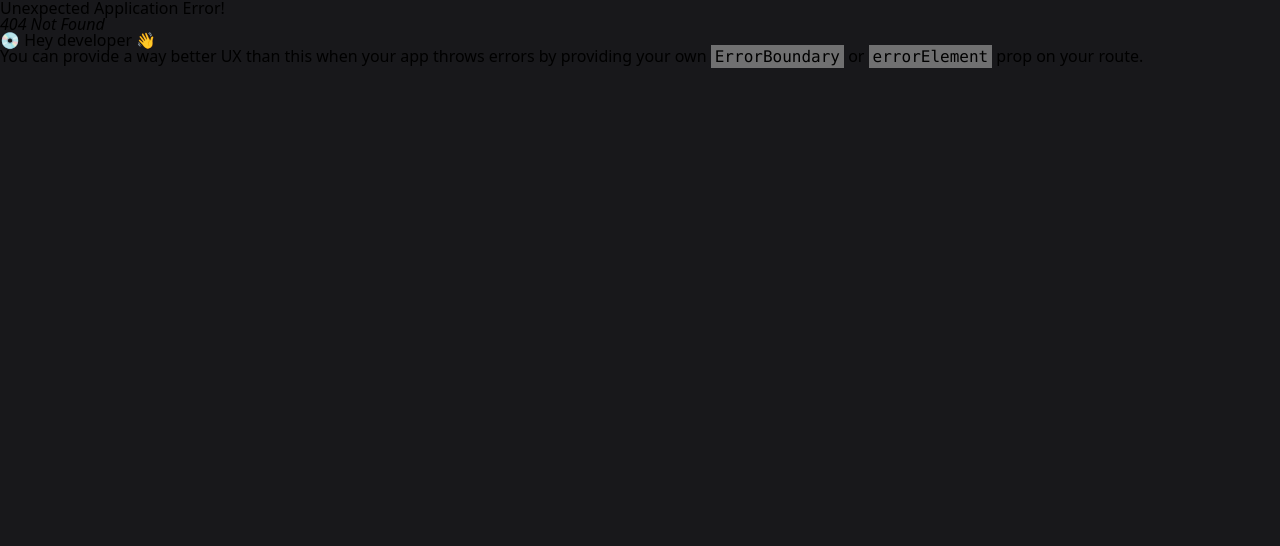
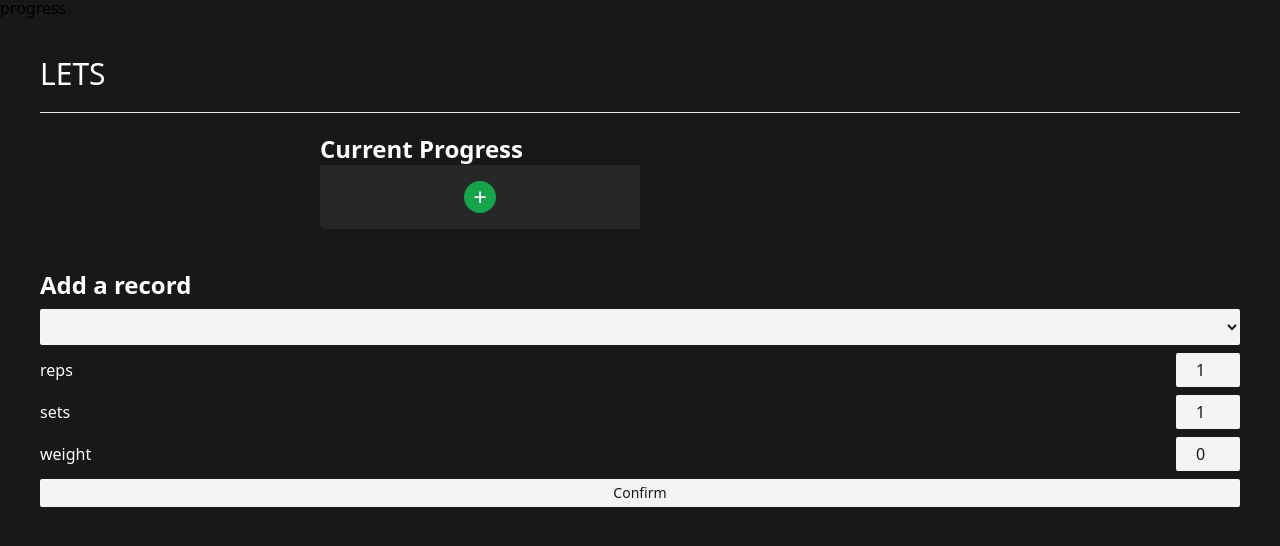
Before and after one commit to ktkennychow/lets, a React (Vite) app: page /progress in a window 1280 px wide. Before the commit this address had no page. Shown: the top 546 px of the page. Built offline with nearby package versions, Linux system fonts and the light colour scheme.

Commit message:
feat: add navbar skeleton

```diff
--- a/src/routes/App.tsx
+++ b/src/routes/progressPage.tsx
@@ -1,11 +1,12 @@
 import { useEffect, useState } from 'react';
 import { v4 as uuid4 } from 'uuid';
-import DisplayRecords from './components/DisplayRecords.jsx';
-import { Exercise } from './types.js';
-import AddRecord from './components/AddRecord.js';
-import AddExercise from './components/AddExercise.js';
+import DisplayRecords from '../components/DisplayRecords';
+import { Exercise } from '../types';
+import AddRecord from '../components/AddRecord';
+import AddExercise from '../components/AddExercise';
+import { Outlet } from 'react-router-dom';
 
-function App() {
+function ProgressPage() {
   const [exercises, setExercises] = useState<Exercise[]>(() => handleGetStoredData());
   // for new exercise
   const [showAddExerciseModal, setShowAddExerciseModal] = useState<boolean>(false);
@@ -199,7 +200,8 @@ function App() {
     <div className='no-scrollbar relative h-full font-sans text-white'>
       <div className='flex-col p-6 md:p-10'>
         <div className='flex justify-between'>
-          <h1 className='text-3xl'>Train Right</h1>
+          <Outlet />
+          <h1 className='text-3xl'>LETS</h1>
           {errorMessage !== '' ? (
             <p className='rounded-md bg-white px-3 py-2 text-red-600'>{errorMessage}</p>
           ) : null}
@@ -248,4 +250,4 @@ function App() {
   );
 }
 
-export default App;
+export default ProgressPage;
--- /dev/null
+++ b/src/routes/root.tsx
@@ -0,0 +1,16 @@
+import { Link, Outlet } from 'react-router-dom';
+
+export default function Root() {
+  return (
+    <div>
+      <nav>
+        <ul>
+          <li>
+            <Link to={'progress'}>progress</Link>
+          </li>
+        </ul>
+      </nav>
+      <Outlet />
+    </div>
+  );
+}
```
Also changed, not shown: src/main.tsx (+11 -3 lines).
